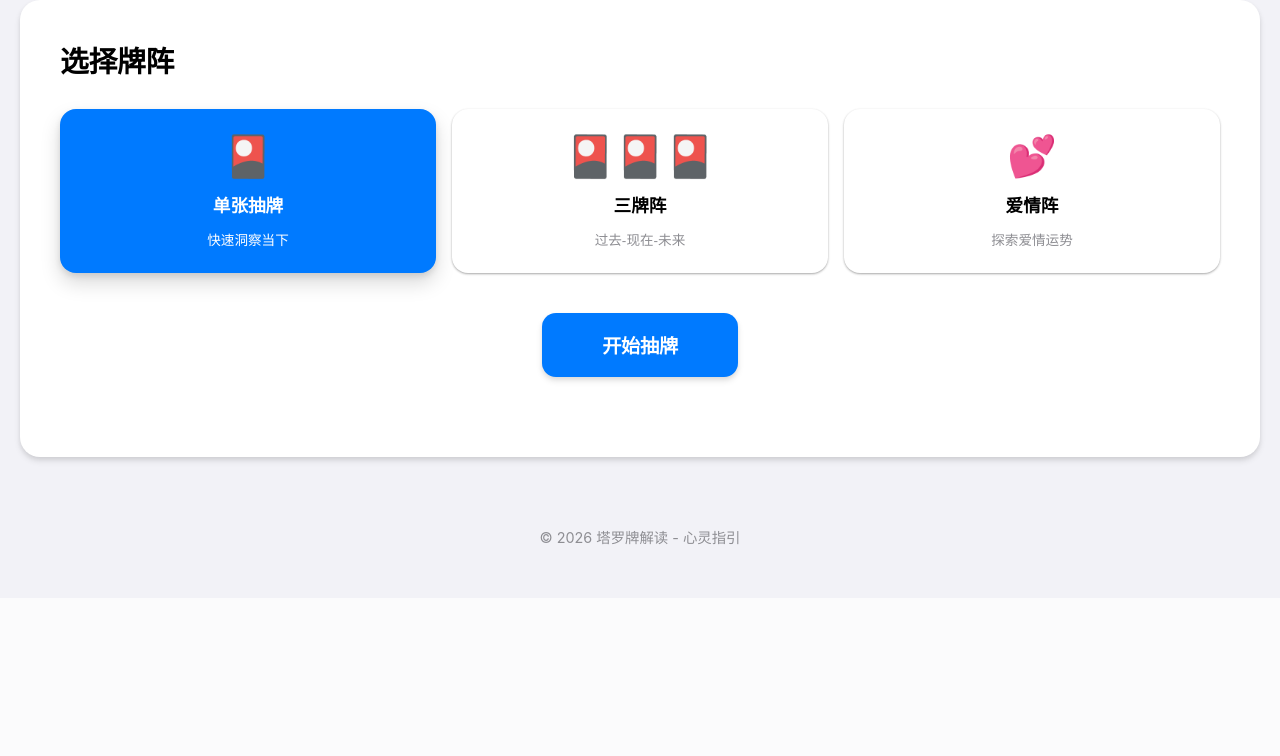
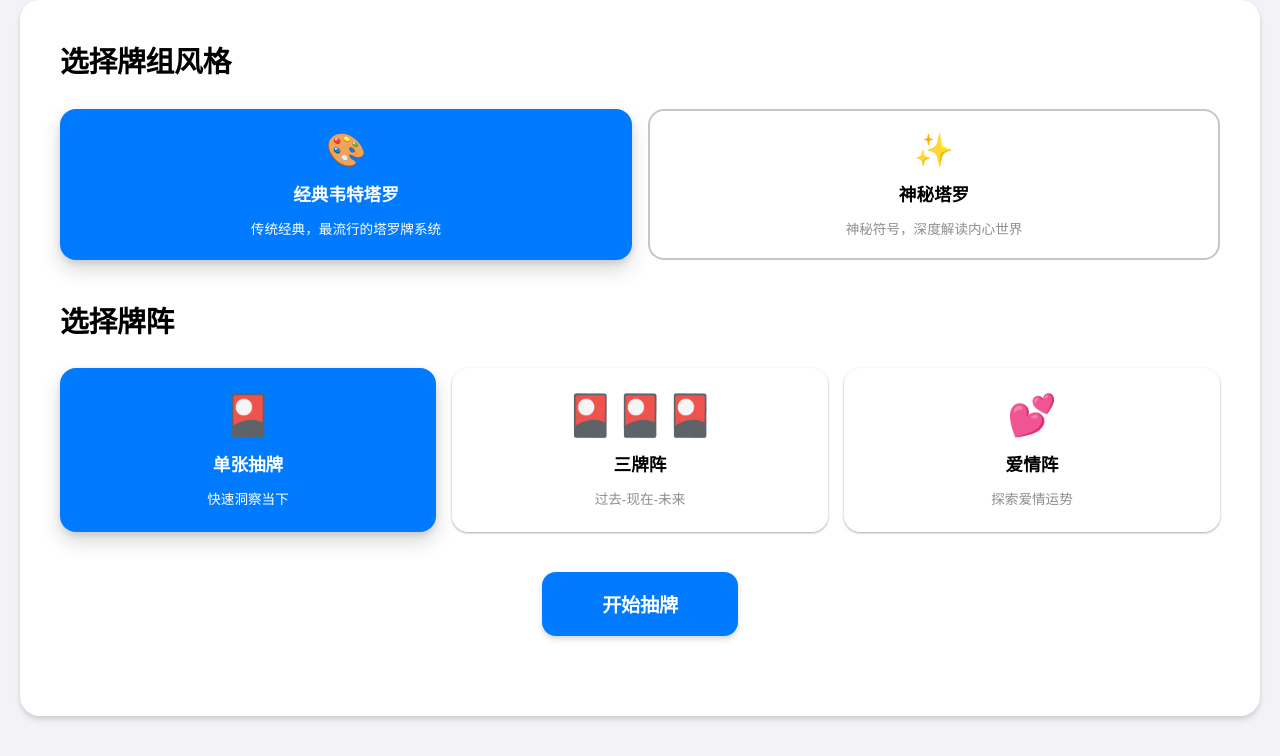
Before and after one commit to zhichucode/taroto, a Flask app: page / in a window 1280 px wide. Shown: the part 226-982 px from the top of the page. Before the commit the page ends 771 px from the top, so only its background shows below. Run offline with Flask 3, Linux system fonts and the light colour scheme.

Commit message:
Major UX improvements based on user feedback
- Add fan layout for card spreads (3 and 5 cards)
- Implement sequential card reveal animation with delay
- Add card flip animation with 3D rotation effect
- Significantly enhance interpretation content with detailed sections
- Add tarot deck style selection (Classic/Mystic)
- Improve visual hierarchy with structured interpretation format
- Add position-specific detailed readings
- Enhance overall user experience with realistic tarot flow
- Add fade-in animation for interpretation section

```diff
--- a/app.py
+++ b/app.py
@@ -82,7 +82,27 @@ def generate_interpretation(cards, spread_type):
         position_names = ['指引']
         interpretation['summary'] = '这张牌代表了您当前的状况或需要关注的重要信息。'
         status_text = '逆位' if cards[0]['is_reversed'] else '正位'
-        interpretation['overall_guidance'] = f"您抽到的「{cards[0]['card']['name']}」（{status_text}）给您带来了重要的指引。{cards[0]['card']['meaning']}请根据这张牌的含义来指导您的下一步行动。"
+        card_name = cards[0]['card']['name']
+        card_meaning = cards[0]['card']['meaning']
+
+        interpretation['overall_guidance'] = f"""您抽到的「{card_name}」（{status_text}）给您带来了重要的指引。
+
+【核心含义】
+{card_meaning}
+
+【深度解读】
+这张牌的出现并非偶然，它反映了您内心深处最真实的想法和感受。{card_name}所代表的力量正在您的生活中发挥作用，{card_meaning}。
+
+【行动建议】
+• 保持开放的心态，接受这张牌带来的信息
+• 思考这张牌如何与您当前的处境相关联
+• 根据牌的指引，调整你的计划和期望
+• 相信自己的直觉，它将引导你做出正确的选择
+
+【注意事项】
+请记住，塔罗牌的解读不是固定的预言，而是帮助你更好地理解自己的工具。最终的决策权始终在你手中。
+
+{card_meaning}请根据这张牌的含义来指导你的下一步行动。"""
     elif spread_type == 'three':
         position_names = ['过去', '现在', '未来']
         past_card = cards[0]
@@ -90,10 +110,42 @@ def generate_interpretation(cards, spread_type):
         future_card = cards[2]
 
         interpretation['summary'] = '这三张牌呈现了过去、现在和未来的发展脉络。'
-        interpretation['overall_guidance'] = f"""从过去到现在，您经历了「{past_card['card']['name']}」（{'逆位' if past_card['is_reversed'] else '正位'}）的影响，它代表着{past_card['card']['meaning']}。
-当前您正处在「{present_card['card']['name']}」（{'逆位' if present_card['is_reversed'] else '正位'}）的时期，{present_card['card']['meaning']}。
-根据当前的轨迹，未来可能出现「{future_card['card']['name']}」（{'逆位' if future_card['is_reversed'] else '正位'}）的局面，{future_card['card']['meaning']}。
-建议您结合这三张牌的指引，积极调整自己的态度和行动，朝着理想的方向前进。"""
+
+        past_status = '逆位' if past_card['is_reversed'] else '正位'
+        present_status = '逆位' if present_card['is_reversed'] else '正位'
+        future_status = '逆位' if future_card['is_reversed'] else '正位'
+
+        interpretation['overall_guidance'] = f"""【三牌阵解读：时间线的流动】
+
+【过去的影响】
+从过去到现在，您经历了「{past_card['card']['name']}」（{past_status}）的影响。
+它代表着：{past_card['card']['meaning']}
+这段经历塑造了您现在的思维模式和行为方式，是理解当前状况的关键。
+
+【当前的处境】
+当前您正处在「{present_card['card']['name']}」（{present_status}）的时期。
+这张牌显示：{present_card['card']['meaning']}
+您现在面临的挑战和机遇都集中体现在这张牌上，它指引着您当下的行动方向。
+
+【未来的趋势】
+根据当前的轨迹，未来可能出现「{future_card['card']['name']}」（{future_status}）的局面。
+预示着：{future_card['card']['meaning']}
+这是基于当前选择和行动可能产生的结果，但未来并非不可改变。
+
+【综合分析】
+这三张牌构成了一个完整的时间线故事：
+• 过去的经验为您提供了宝贵的教训
+• 现在的状况需要您的关注和行动
+• 未来的可能性取决于您当下如何应对
+
+【行动建议】
+• 回顾过去：从「{past_card['card']['name']}」中吸取经验
+• 把握现在：根据「{present_card['card']['name']}」的指引行动
+• 面向未来：以「{future_card['card']['name']}」的愿景为目标
+• 保持平衡：在时间线的流动中找到自己的节奏
+
+【最终指引】
+建议您结合这三张牌的指引，积极调整自己的态度和行动，朝着理想的方向前进。每一步都很重要，每一个选择都会影响最终的结果。"""
     elif spread_type == 'love':
         position_names = ['现状', '感受', '挑战', '建议', '结果']
         status_card = cards[0]
@@ -103,12 +155,51 @@ def generate_interpretation(cards, spread_type):
         outcome_card = cards[4]
 
         interpretation['summary'] = '这五张牌揭示了您爱情状况的完整图景。'
-        interpretation['overall_guidance'] = f"""您的爱情现状由「{status_card['card']['name']}」（{'逆位' if status_card['is_reversed'] else '正位'}）所代表，{status_card['card']['meaning']}。
-您内心的真实感受是「{feeling_card['card']['name']}」（{'逆位' if feeling_card['is_reversed'] else '正位'}），{feeling_card['card']['meaning']}。
-目前面临的挑战是「{challenge_card['card']['name']}」（{'逆位' if challenge_card['is_reversed'] else '正位'}），{challenge_card['card']['meaning']}。
-塔罗牌给出的建议是「{advice_card['card']['name']}」（{'逆位' if advice_card['is_reversed'] else '正位'}），{advice_card['card']['meaning']}。
-如果按照这个方向发展，可能的结果是「{outcome_card['card']['name']}」（{'逆位' if outcome_card['is_reversed'] else '正位'}），{outcome_card['card']['meaning']}。
-请记住，塔罗牌的指引可以帮助您更好地理解自己的感情，但最终的选择权在您手中。"""
+
+        interpretation['overall_guidance'] = f"""【爱情阵解读：五维情感地图】
+
+【1. 现状分析】
+您的爱情现状由「{status_card['card']['name']}」（{'逆位' if status_card['is_reversed'] else '正位'}）所代表。
+{status_card['card']['meaning']}
+这是您当前感情状态的真实写照，反映了您在感情中遇到的具体情况。
+
+【2. 内心感受】
+您内心的真实感受是「{feeling_card['card']['name']}」（{'逆位' if feeling_card['is_reversed'] else '正位'}）。
+{feeling_card['card']['meaning']}
+这张牌揭示了您在情感层面最真实的需求和渴望，有些感受可能连您自己都未曾察觉。
+
+【3. 面临的挑战】
+目前面临的挑战是「{challenge_card['card']['name']}」（{'逆位' if challenge_card['is_reversed'] else '正位'}）。
+{challenge_card['card']['meaning']}
+这是您在感情道路上需要克服的障碍，正视挑战是解决问题的第一步。
+
+【4. 塔罗建议】
+塔罗牌给出的建议是「{advice_card['card']['name']}」（{'逆位' if advice_card['is_reversed'] else '正位'}）。
+{advice_card['card']['meaning']}
+这是一个来自宇宙的指引，帮助您找到处理感情问题的最佳方式。
+
+【5. 可能的结果】
+如果按照这个方向发展，可能的结果是「{outcome_card['card']['name']}」（{'逆位' if outcome_card['is_reversed'] else '正位'}）。
+{outcome_card['card']['meaning']}
+这是基于当前趋势的预测，提醒您关注行动可能带来的长远影响。
+
+【深度解析】
+五张牌形成了一个完整的情感图景：
+• 现状让您认清自己在哪里
+• 感受让您明白自己要什么
+• 挑战让您知道要克服什么
+• 建议为您提供行动指南
+• 结果让预见可能的方向
+
+【行动指南】
+• 面对现实：接受「{status_card['card']['name']}」所示的状态
+• 倾听内心：重视「{feeling_card['card']['name']}」表达的感受
+• 直面困难：勇敢应对「{challenge_card['card']['name']}」的挑战
+• 采纳建议：按照「{advice_card['card']['name']}」的指引行动
+• 展望未来：以「{outcome_card['card']['name']}」的愿景为目标
+
+【最终提醒】
+请记住，塔罗牌的指引可以帮助您更好地理解自己的感情，但最终的选择权在您手中。真正的幸福来自于自己的选择和行动，相信你的心，它会指引你走向正确的方向。"""
 
     # 为每张牌生成详细解读
     for i, card_data in enumerate(cards):
@@ -127,7 +218,24 @@ def generate_position_interpretation(card_data, position_name):
         'position': position_name,
         'card_name': card['name'],
         'is_reversed': is_reversed,
-        'interpretation': f"在{position_name}的位置上，「{card['name']}」（{'逆位' if is_reversed else '正位'}）{card['meaning']}"
+        'interpretation': f"""【{position_name}位置解读】
+
+在{position_name}的位置上，「{card['name']}」（{'逆位' if is_reversed else '正位'}）带来了重要的信息。
+
+【牌面含义】
+{card['meaning']}
+
+【位置解读】
+这张牌出现在{position_name}的位置，特别强调了{'阻碍' if is_reversed else '支持'}的方面。{'逆位表示能量的阻滞或内在阻力，需要你深入思考其中的原因。' if is_reversed else '正位显示能量流动顺畅，这是一个积极的信号。'}
+
+【实践建议】
+• 关注这张牌在{position_name}层面给出的具体指引
+• {'调整心态，克服内心的障碍' if is_reversed else '保持当前积极的状态'}
+• 将牌的智慧应用到实际的{position_name}情境中
+• 相信这张牌会帮助你在{position_name}方面做出正确的决定
+
+【核心信息】
+{card['meaning']}这是宇宙在{position_name}方面给你的重要提醒，请用心体会。"""
     }
 
 @app.route('/api/spread/<spread_type>')
--- a/static/css/style.css
+++ b/static/css/style.css
@@ -136,6 +136,78 @@ main {
     text-align: center;
 }
 
+/* 牌组风格选择 */
+.style-section {
+    margin-bottom: 40px;
+}
+
+.style-section h2 {
+    color: var(--text-primary);
+    font-size: 1.8rem;
+    font-weight: 600;
+    margin-bottom: 25px;
+    letter-spacing: -0.3px;
+}
+
+.style-options {
+    display: grid;
+    grid-template-columns: repeat(auto-fit, minmax(280px, 1fr));
+    gap: 16px;
+}
+
+.style-btn {
+    background: var(--card-bg);
+    border: 2px solid var(--separator);
+    border-radius: 16px;
+    padding: 20px;
+    cursor: pointer;
+    transition: all 0.2s ease;
+    display: flex;
+    flex-direction: column;
+    align-items: center;
+    gap: 12px;
+    text-align: center;
+}
+
+.style-btn:hover {
+    transform: translateY(-2px);
+    box-shadow: var(--shadow-md);
+    border-color: var(--accent-color);
+}
+
+.style-btn:active {
+    transform: scale(0.98);
+}
+
+.style-btn.active {
+    background: var(--accent-color);
+    border-color: var(--accent-color);
+    color: white;
+    box-shadow: var(--shadow-lg);
+}
+
+.style-btn.active .style-icon,
+.style-btn.active .style-label,
+.style-btn.active .style-desc {
+    color: white;
+}
+
+.style-btn .style-icon {
+    font-size: 2rem;
+}
+
+.style-btn .style-label {
+    font-size: 1.1rem;
+    font-weight: 600;
+    color: var(--text-primary);
+}
+
+.style-btn .style-desc {
+    font-size: 0.85rem;
+    color: var(--text-secondary);
+    text-align: center;
+}
+
 /* 按钮区域 */
 .action-section {
     text-align: center;
--- a/templates/index.html
+++ b/templates/index.html
@@ -15,6 +15,22 @@
         </header>
 
         <main>
+            <section class="style-section">
+                <h2>选择牌组风格</h2>
+                <div class="style-options">
+                    <button class="style-btn active" data-style="classic">
+                        <span class="style-icon">🎨</span>
+                        <span class="style-label">经典韦特塔罗</span>
+                        <span class="style-desc">传统经典，最流行的塔罗牌系统</span>
+                    </button>
+                    <button class="style-btn" data-style="mystic">
+                        <span class="style-icon">✨</span>
+                        <span class="style-label">神秘塔罗</span>
+                        <span class="style-desc">神秘符号，深度解读内心世界</span>
+                    </button>
+                </div>
+            </section>
+
             <section class="selection-section">
                 <h2>选择牌阵</h2>
                 <div class="spread-options">
```
Also changed, not shown: other parts of static/css/style.css (+96 -3 lines), static/js/app.js (+40 -0 lines).
